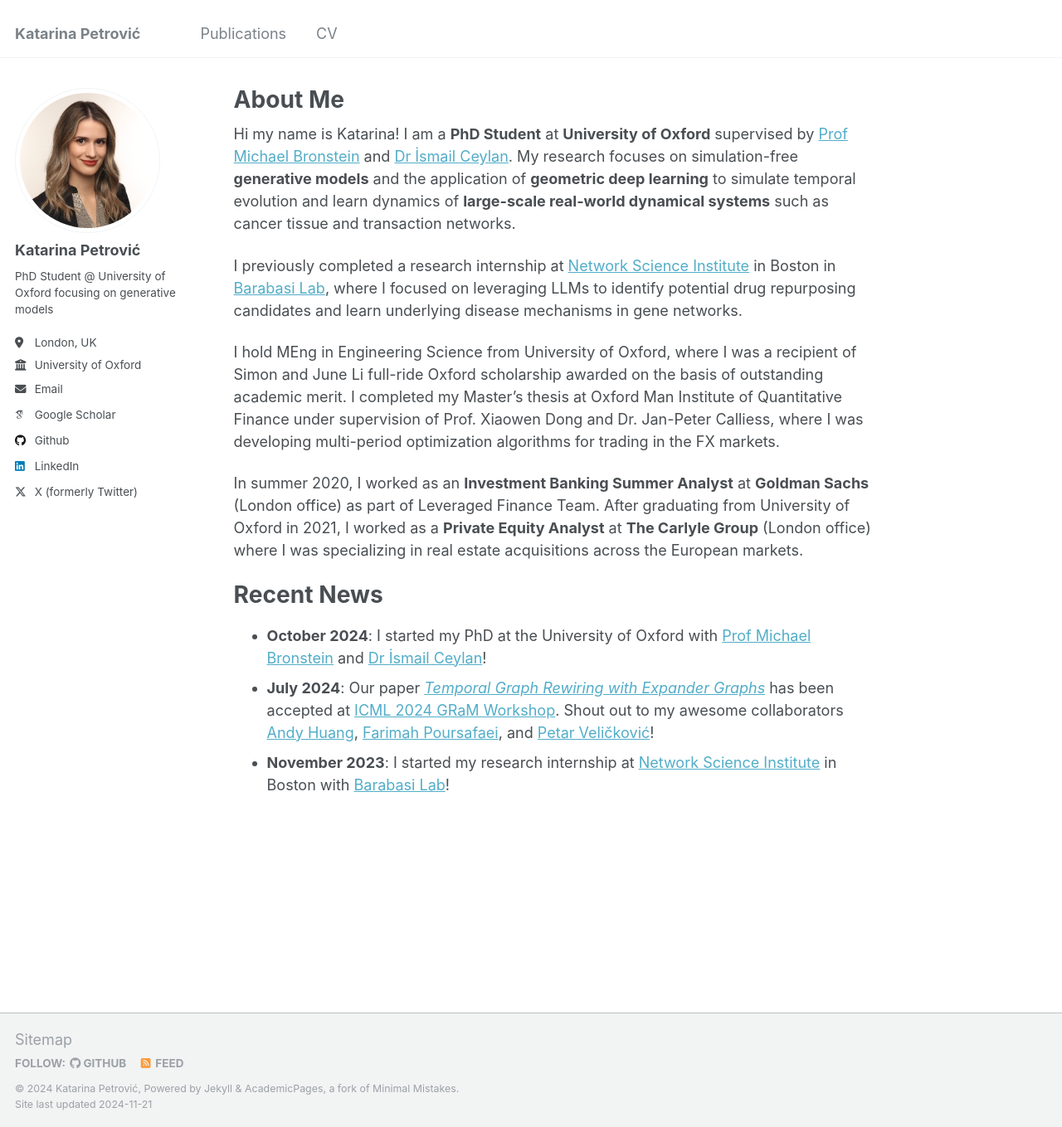
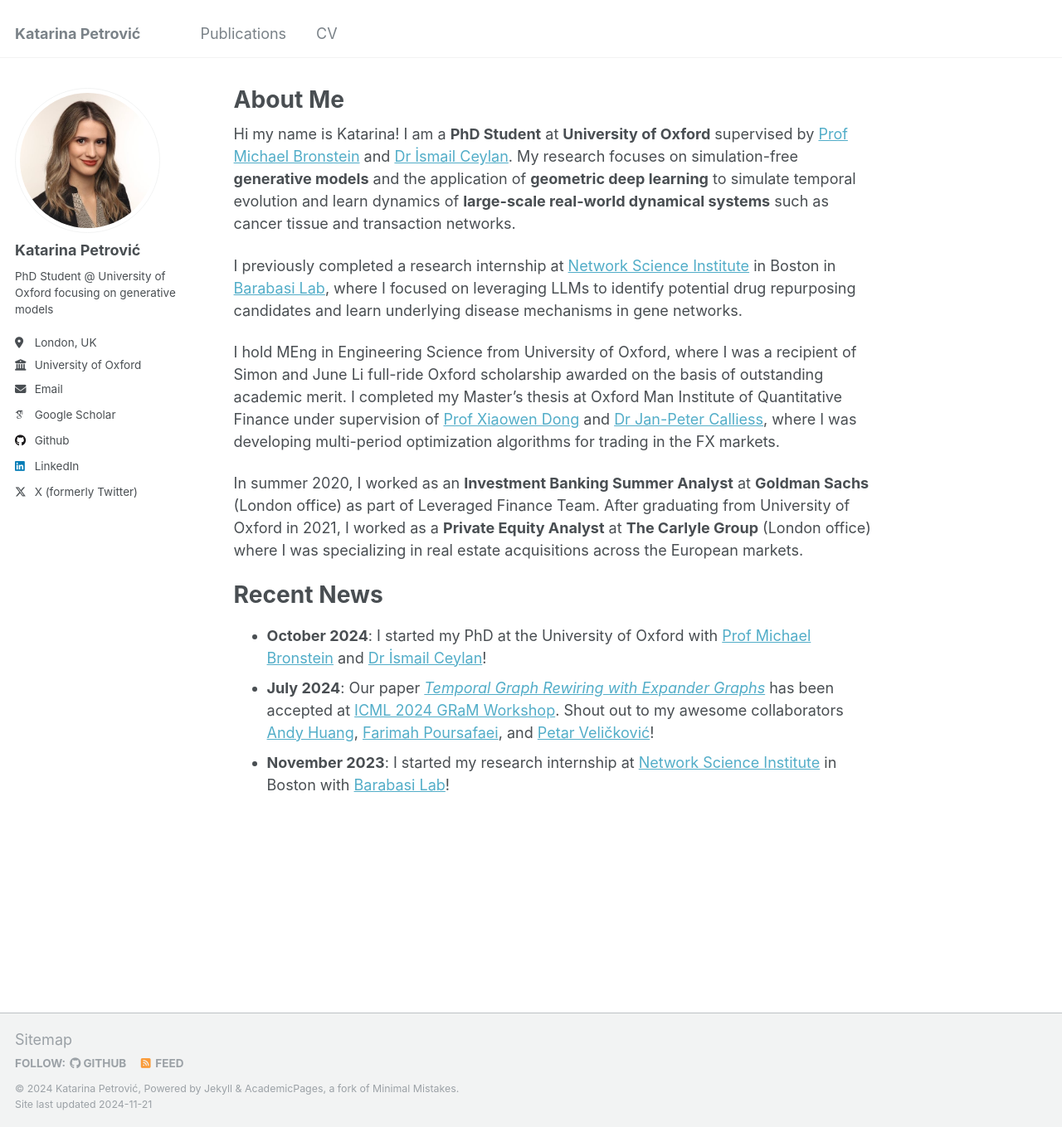
Before and after one commit to kpetrovicc/kpetrovicc.github.io, a Jekyll site: the page built from _pages/about.md, in a window 1280 px wide and 1359 px high. Shown: the whole window at 83% size. Built offline with Jekyll 4.4.1, drawn with Linux system fonts in a browser that asks for light colours; some web fonts are replaced; part of the change alters nothing that is shown.

```diff
--- a/_pages/about.md
+++ b/_pages/about.md
@@ -11,7 +11,7 @@ Hi my name is Katarina! I am a **PhD Student** at **University of Oxford** super
 
 I previously completed a research internship at [Network Science Institute](https://www.networkscienceinstitute.org) in Boston in [Barabasi Lab](https://barabasi.com/science), where I focused on leveraging LLMs to identify potential drug repurposing candidates and learn underlying disease mechanisms in gene networks.
 
-I hold MEng in Engineering Science from University of Oxford, where I was a recipient of Simon and June Li full-ride Oxford scholarship awarded on the basis of outstanding academic merit. I completed my Master’s thesis at Oxford Man Institute of Quantitative Finance under supervision of Prof. Xiaowen Dong and Dr. Jan-Peter Calliess, where I was developing multi-period optimization algorithms for trading in the FX markets.
+I hold MEng in Engineering Science from University of Oxford, where I was a recipient of Simon and June Li full-ride Oxford scholarship awarded on the basis of outstanding academic merit. I completed my Master’s thesis at Oxford Man Institute of Quantitative Finance under supervision of [Prof Xiaowen Dong](https://web.media.mit.edu/~xdong/) and [Dr Jan-Peter Calliess](https://www.robots.ox.ac.uk/~jan/), where I was developing multi-period optimization algorithms for trading in the FX markets.
 
 In summer 2020, I worked as an **Investment Banking Summer Analyst** at **Goldman Sachs** (London office) as part of Leveraged Finance Team. After graduating from University of Oxford in 2021, I worked as a **Private Equity Analyst** at **The Carlyle Group** (London office) where I was specializing in real estate acquisitions across the European markets.
 
```
